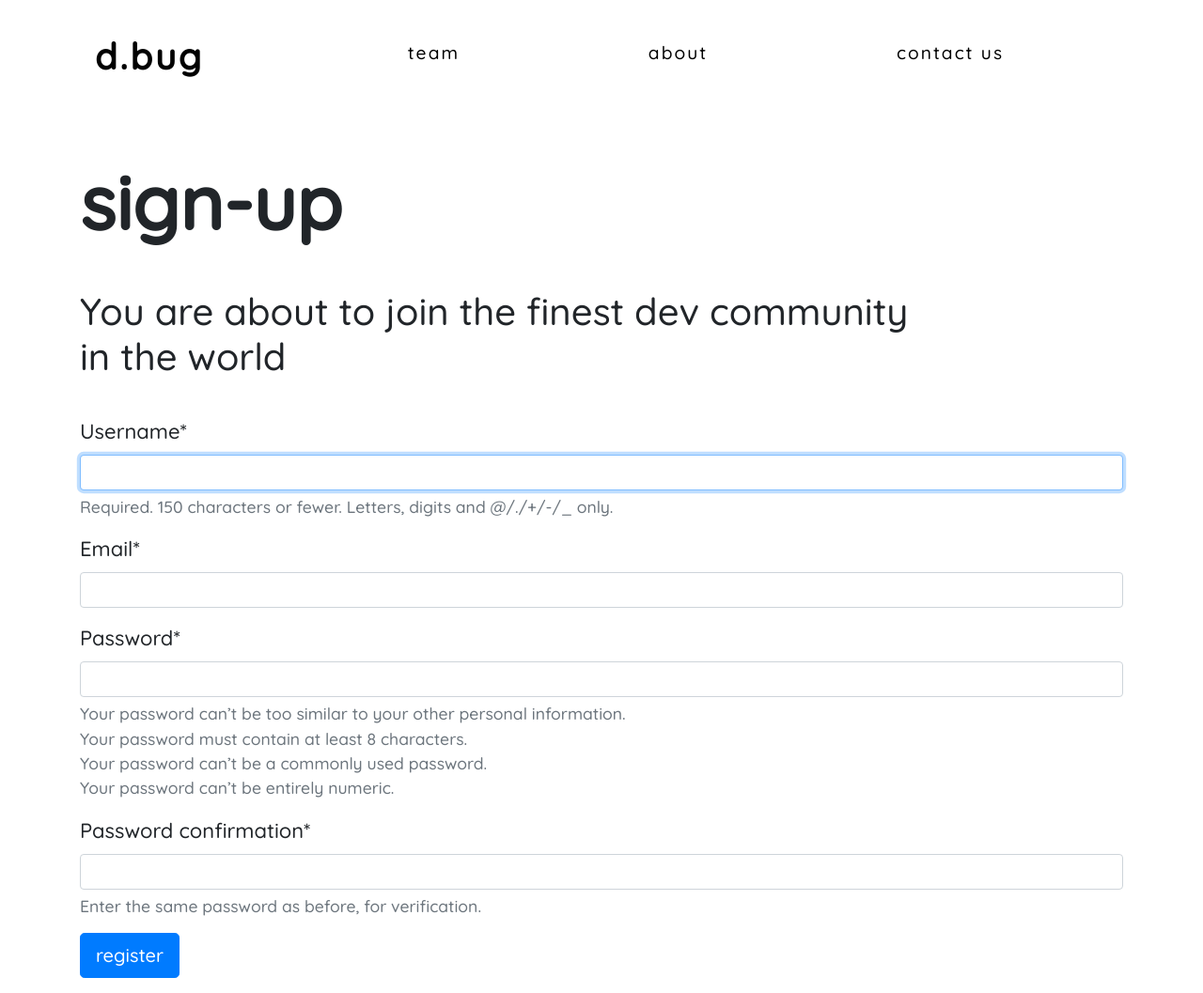
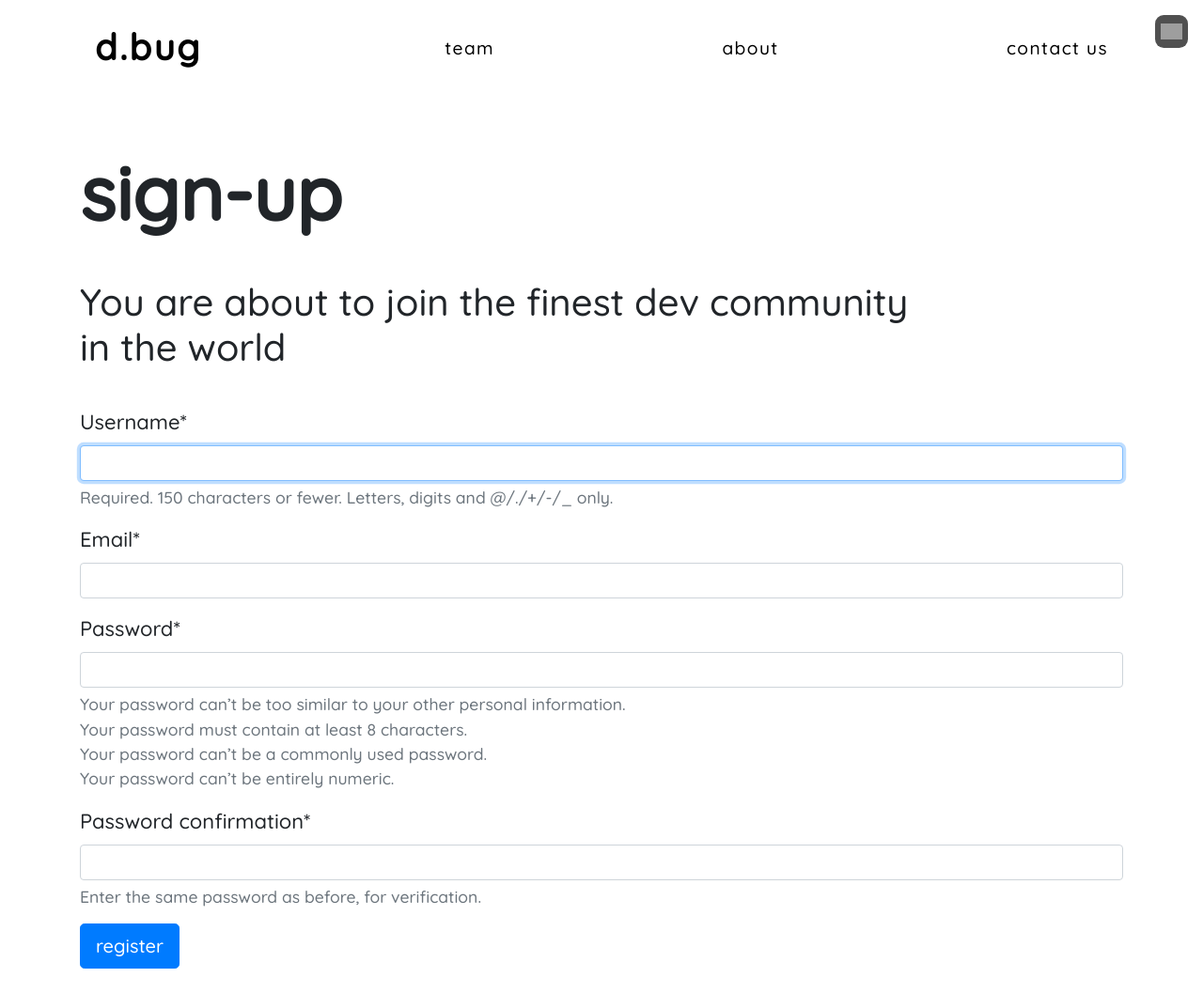
Before and after one commit to akshitsarin/dbug-ocrt-capstone, a Django app: page /register/ in a window 1280 px wide. Shown: the whole page at 94% size. After the commit the page ends 1031 px from the top, so only its background shows below. Run offline with Django 3.2, Linux system fonts and the light colour scheme; parts of the project's set-up code (start-up, migrations or seed data) failed here and were passed over; some libraries are stand-ins or nearby versions; grey boxes are pictures that could not be loaded.

Commit message:
added github button. put logout button inside <a> tag

```diff
--- a/templates/base.html
+++ b/templates/base.html
@@ -3,6 +3,8 @@
 
 <head>
   <meta charset="UTF-8" />
+  <!-- <meta name="theme-color" content="#335EEA" />  <!-- url bar mobile color -->
+
   <!-- <meta name="viewport" content="width=device-width, initial-scale=1.0" /> -->
   <meta name="viewport" content="width=1024">
   <title>d.bug - online code review tool</title>
@@ -13,16 +15,63 @@
   <link rel="icon" type="image/png" href="static/favicon.png" />
   <link rel="icon" type="image/png" href="../static/favicon.png" />
   <style>
+    html {
+      overflow-y: scroll;
+    }
+
     body {
-      /* overflow-x: hidden; */
       width: 100%;
+    }
+
+    nav a h5:hover{
+      color: #424242 !important;
+    }
+
+    #githubBtn{
+      display: inline-flex;
+      position: absolute;
+      align-items: center;
+      width: 2.2em;
+      height: 2.2em;
+      right: 16px;
+      top: 16px;
+      font-family: 'Quicksand', sans-serif;
+      background-color: rgb(80, 80, 80);
+      border-radius: 26% !important;
+    }
+
+    #githubBtn:hover{
+      background-color: rgb(50, 50, 50);
+    }
+
+    #logoutLink{
+      text-decoration: none;
+      margin-top: -0.5em;
+
+    }
+
+    #logout{
+      background-color: #335EEA;
+      display: inline-flex;
+      align-items: center;
+      color: white;
+      font-size: 0.6em;
+    }
+
+    #logout:hover{
+      background-color: #2448be;
+    }
+
+    .btn:focus{
+      box-shadow: none !important;
+      outline: none !important;
     }
 
     .navbar {
       font-family: 'Quicksand', sans-serif;
       margin-top: 0.6em;
       border: none;
-      width: 90%;
+      width: 100%;
       overflow-x: hidden;
     }
 
@@ -31,16 +80,24 @@
       color: black;
     }
 
+    .navbar-brand{
+      margin-top: -10px;
+
+    }
+    .navbar-default .navbar-brand:hover{
+      color: #335EEA;
+    }
+
     .navbar-default {
       font-weight: 700;
       font-size: 2em;
-      letter-spacing: 2px;
+      letter-spacing: 1.4px;
     }
 
     .navbar-brand {
       font-weight: 700;
       font-size: 1.2em;
-      letter-spacing: 3px;
+      letter-spacing: 2.6px;
     }
 
     h5 {
@@ -71,6 +128,22 @@
       overflow: hidden;
       background-color: #f1f1f1;
     }
+
+    /* custom scrollbar */
+    ::-webkit-scrollbar {
+      width: 10px;
+    }
+
+    ::-webkit-scrollbar-thumb {
+      background: #c0c0c0;
+      border-radius: 10px;
+    }
+
+    /* Handle on hover */
+    ::-webkit-scrollbar-thumb:hover {
+      background: #666666;
+    }
+
   </style>
 </head>
 
@@ -78,8 +151,11 @@
   <div class="container">
     <nav class="navbar navbar-default">
       <div class="navbar-header">
-        <a class="navbar-brand" style="font-weight: 1000;" href="/"><strong>d.bug</strong></a>
+        <a class="navbar-brand" style="font-weight: 1000;" href="/">
+          <strong>d.bug</strong>
+        </a>
       </div>
+
       {% if user.is_authenticated %}
       <a href="/home" style="text-decoration: none;">
         <h5>home</h5>
@@ -95,18 +171,37 @@
         <h5>contact us</h5>
       </a>
       {% if user.is_authenticated %}
-      <button class="btn btn-primary" style="display: inline-flex;
-    align-items: center; margin-top: -0.5em;">
-        <a href="/logout/" style="text-decoration: none; color: white; font-size: 20px;"><svg width="1em" height="1em" viewBox="0 0 16 16" class="bi bi-box-arrow-left"
-              fill="currentColor" xmlns="http://www.w3.org/2000/svg">
+
+
+        <a href="/logout/" id="logoutLink">
+          <button class="btn" id="logout">
+          <svg width="1em" height="1em" viewBox="0 0 16 16" class="bi bi-box-arrow-left"
+          style="margin-right: 0.2em;"
+              fill="white" xmlns="http://www.w3.org/2000/svg">
               <path fill-rule="evenodd"
                 d="M4.354 11.354a.5.5 0 0 0 0-.708L1.707 8l2.647-2.646a.5.5 0 1 0-.708-.708l-3 3a.5.5 0 0 0 0 .708l3 3a.5.5 0 0 0 .708 0z" />
               <path fill-rule="evenodd" d="M11.5 8a.5.5 0 0 0-.5-.5H2a.5.5 0 0 0 0 1h9a.5.5 0 0 0 .5-.5z" />
               <path fill-rule="evenodd"
                 d="M14 13.5a1.5 1.5 0 0 0 1.5-1.5V4A1.5 1.5 0 0 0 14 2.5H7A1.5 1.5 0 0 0 5.5 4v1.5a.5.5 0 0 0 1 0V4a.5.5 0 0 1 .5-.5h7a.5.5 0 0 1 .5.5v8a.5.5 0 0 1-.5.5H7a.5.5 0 0 1-.5-.5v-1.5a.5.5 0 0 0-1 0V12A1.5 1.5 0 0 0 7 13.5h7z" />
-            </svg> logout </a></button>
+            </svg> logout</button></a>
+
       {% endif %}
+
     </nav>
+
+    <a href="https://github.com/akshitsarin/dbug-ocrt-capstone"
+      id="githubLink"
+      target="_blank">
+      <button class="btn" id="githubBtn">
+
+        <img src="https://d-bug.s3.ap-south-1.amazonaws.com/github-logo.png"
+        width="250%" height="auto"
+        style="
+          margin-left: -76%
+        ">
+      </button>
+    </a>
+
     </div>
     {% block content %} {% endblock %}
 
@@ -127,6 +222,7 @@
       });
     }
   </script>
+
 </body>
 
 </html>
```
Lines whose indentation alone changed are shown as unchanged.
